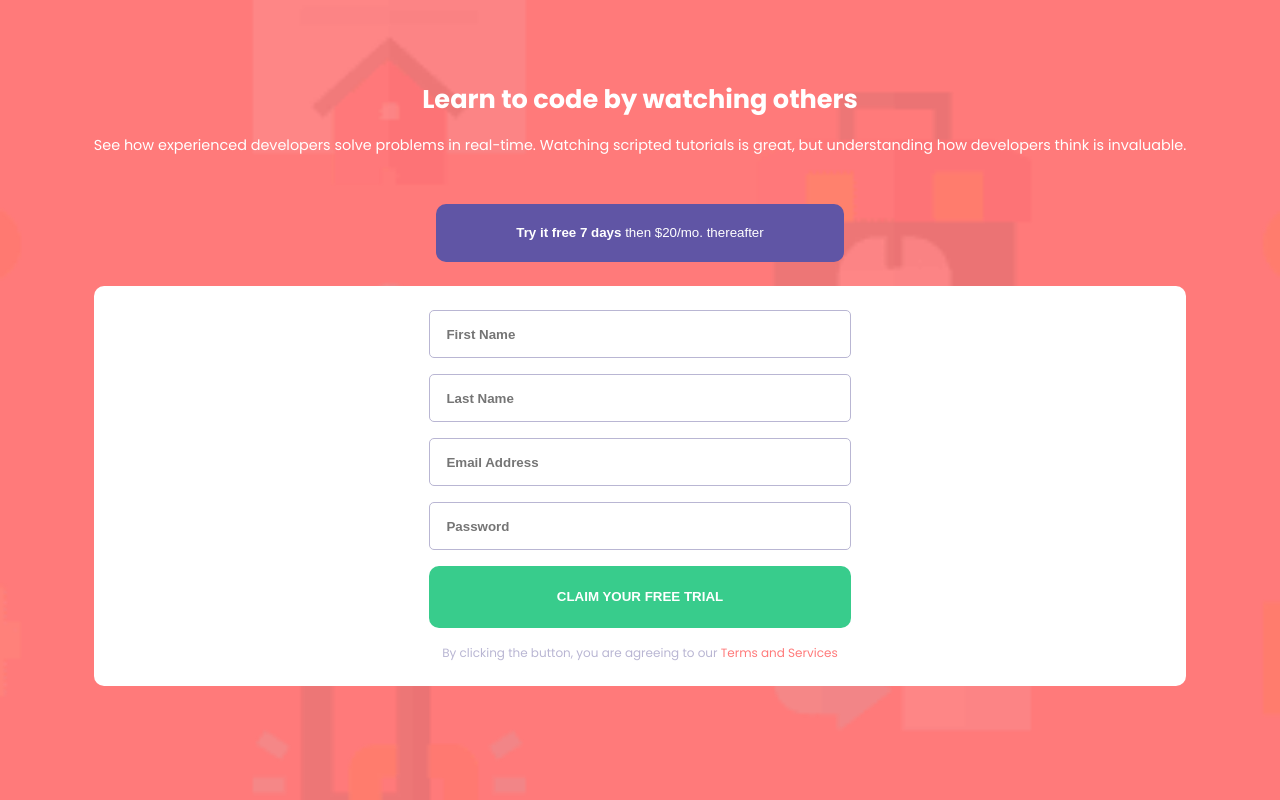
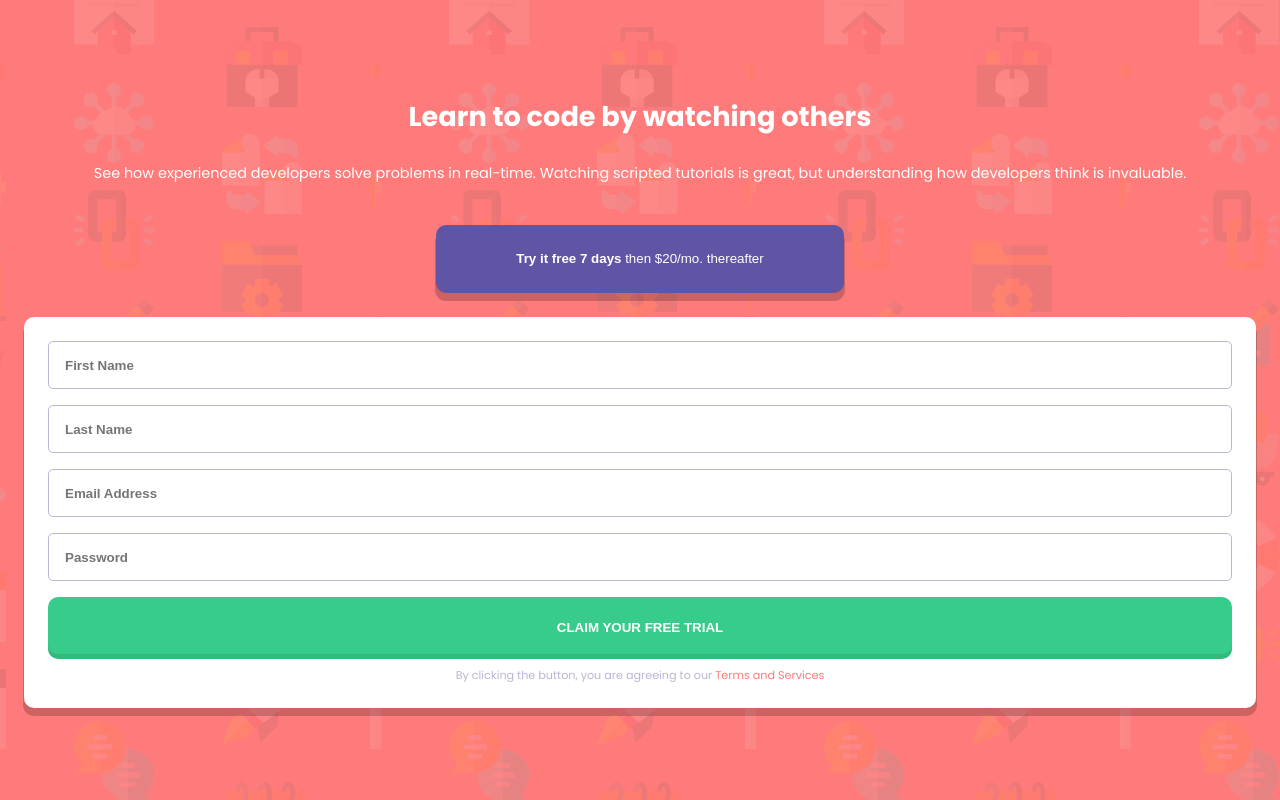
Before and after one commit to User9511/frontend-mentor-intro-component-with-signup-form, a plain HTML site: page index.html in a window 1280 px wide. Drawn offline with Linux system fonts and the light colour scheme.

Commit message:
Update styles.css

```diff
--- a/styles.css
+++ b/styles.css
@@ -18,31 +18,27 @@ body {
   font-family: "Poppins", sans-serif;
   font-size: 16px;
   color: #fff;
-}
-
-main {
   background: url(./images/bg-intro-mobile.png);
-  background-size: cover;
   background-color: var(--Red);
-  min-height: 100vh;
+  text-align: center;
 }
 
 .outer-container {
-  display: grid;
-  justify-content: center;
-  align-items: center;
-  text-align: center;
-  margin: 0 1.5rem;
+  margin: 6rem 1.5rem 5rem 1.5rem;
+}
+
+.text-container {
 }
 
 h1 {
-  font-size: 1.6rem;
-  margin: 5rem 0 1rem 0;
+  font-size: 1.7rem;
+  margin-bottom: 1.5rem;
 }
 
 .text-container p {
   font-size: 0.9rem;
-  margin: 0 0 3rem 0;
+  line-height: 1.6;
+  margin-bottom: 2.5rem;
 }
 
 .btn {
@@ -54,8 +50,9 @@ h1 {
 
 .btn-1 {
   background-color: var(--Blue);
-  padding: 1.2rem 5rem;
+  padding: 1.5rem 5rem;
   margin-bottom: 1.5rem;
+  box-shadow: 0px 7px 0px 1px rgba(0, 0, 0, 0.197);
 }
 
 .try-free {
@@ -70,17 +67,14 @@ h1 {
 /* Form */
 
 .form-container {
-  margin-bottom: 5rem;
 }
+
 form {
   background-color: #fff;
   color: var(--Dark-Blue);
   border-radius: 10px;
-  display: grid;
-  justify-content: center;
-  align-items: center;
-  gap: 1rem;
   padding: 1.5rem;
+  box-shadow: 0px 7px 0px 1px rgba(0, 0, 0, 0.197);
 }
 
 input {
@@ -89,6 +83,12 @@ input {
   border: 1px solid var(--Grayish-Blue);
   padding-left: 1rem;
   font-weight: 700;
+  margin-bottom: 1rem;
+}
+
+input,
+.btn-2 {
+  width: 100%;
 }
 
 .hide-element {
@@ -104,17 +104,22 @@ input {
 }
 
 .btn-2 {
-  display: block;
   background-color: var(--Green);
   padding: 1.3rem;
   text-transform: uppercase;
   font-weight: 700;
+  margin-bottom: 0.5rem;
+
+  box-shadow: inset 0px -5px 0px 0px rgba(0, 0, 0, 0.099);
 }
 
 form p {
-  font-size: 0.75rem;
+  font-size: 0.7rem;
   color: var(--Grayish-Blue);
-  margin: 0 0.8rem;
+}
+
+.terms {
+  margin: 0 1rem;
 }
 
 .terms-red {
```
